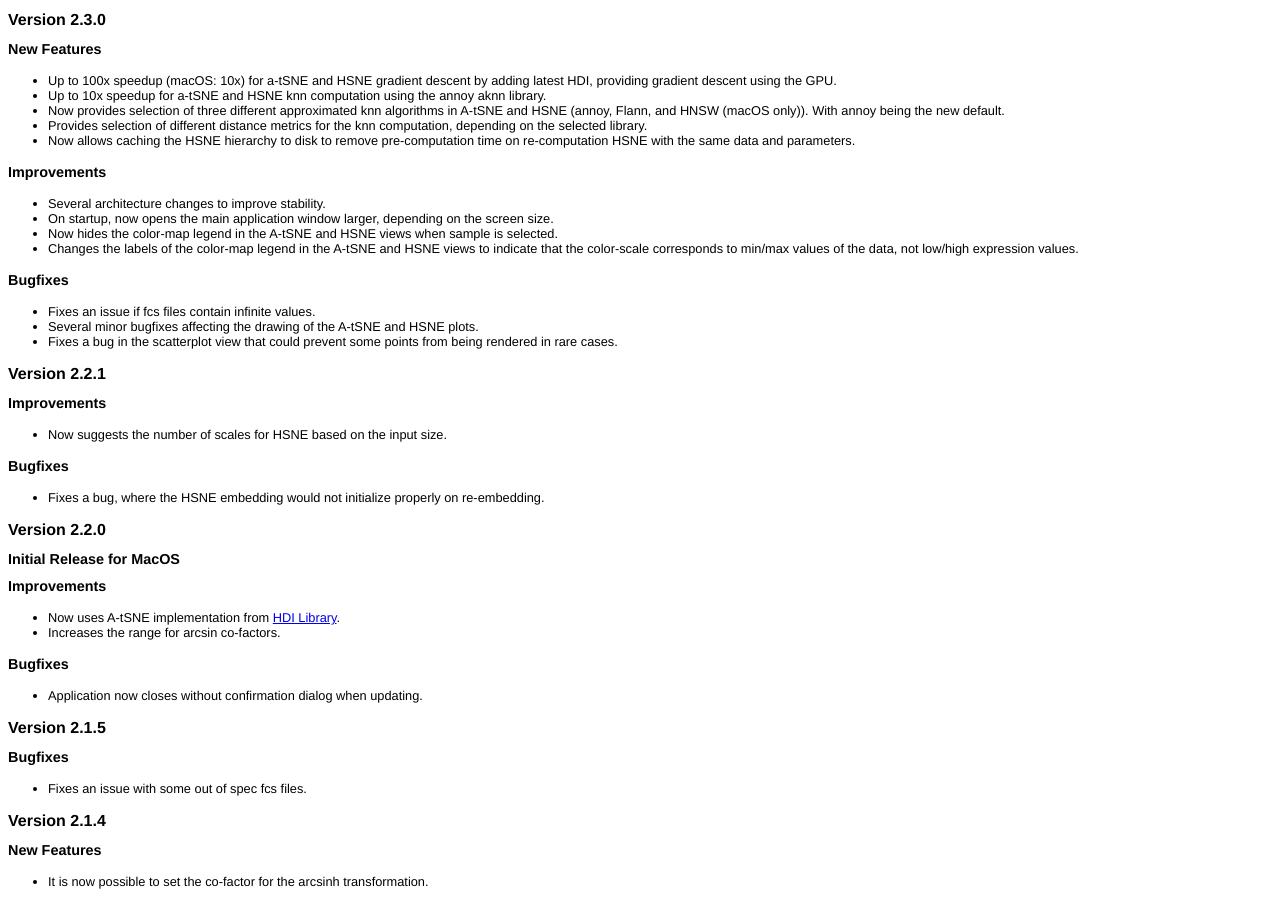
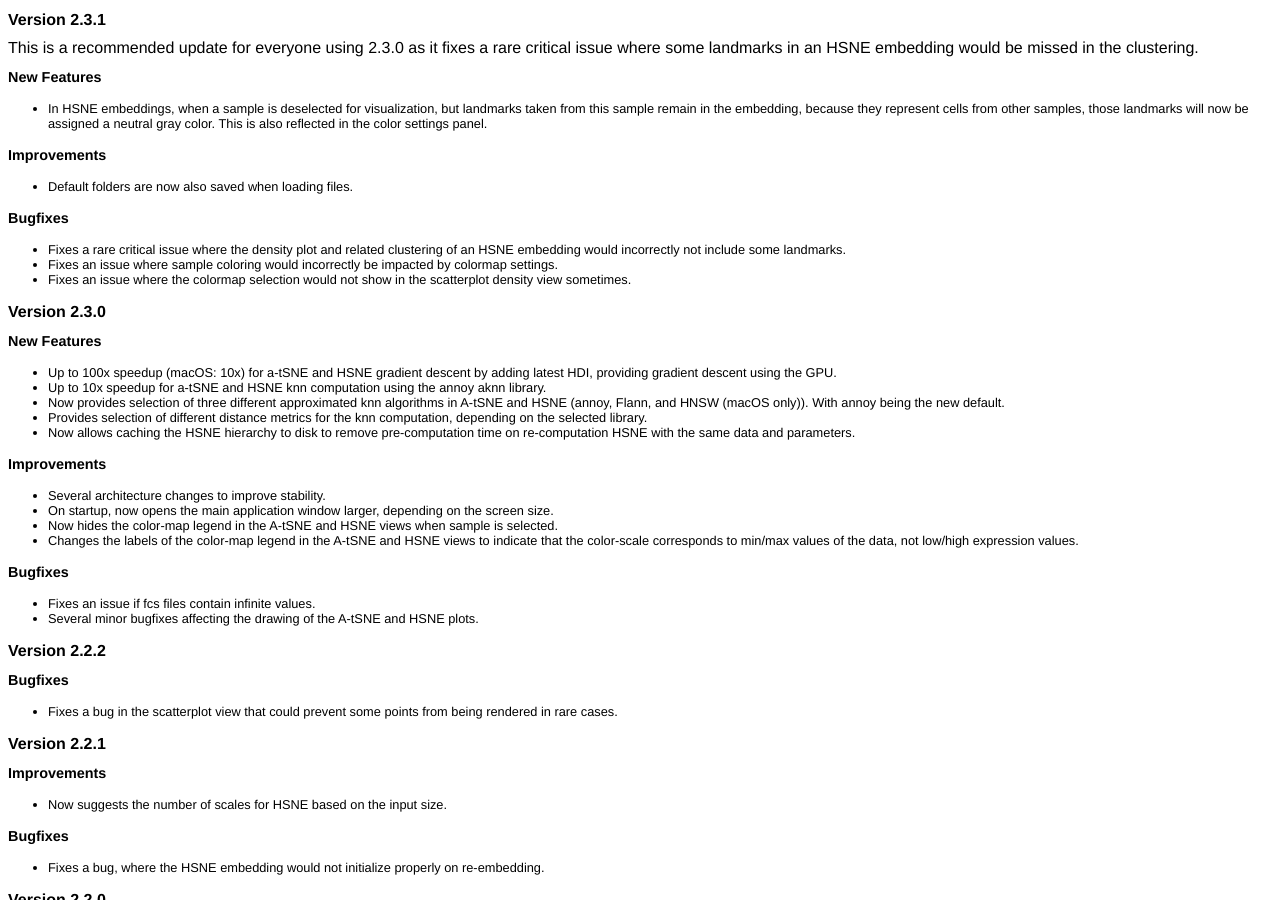
Before and after one commit to Cytosplore/cytosplore.github.io, a Jekyll site: the page appcast/release_notes.html, which Jekyll copies as it is, in a window 1280 px wide and 900 px high. Built offline with Jekyll 4.4.1, drawn with Linux system fonts in a browser that asks for light colours.

```diff
--- a/_includes/main.html
+++ b/_includes/main.html
@@ -368,7 +368,7 @@ Innate lymphoid cells (ILCs) are abundant in mucosal tissues and involved in tis
         V. van Unen, T, Höllt, N. Pezzotti, N. Li, M. Reinders, E. Eisemann, A. Vilanova, F. Koning, and B. Lelieveldt. <span class="middle-purple">Visual Analysis of Mass Cytometry Data by Hierarchical Stochastic Neighbor Embedding Reveals Rare Cell Types.</span> <em>Nature Communications,</em> 2017
     </p>
 			<p class="download-p">
-				<a href="download/win/2.3.0/install_cytosplore.exe" id="download-link"><img src="assets/images/download.png" alt="Download" target="_blank" id="download-bt"></a>
+				<a href="download/win/2.3.1/install_cytosplore.exe" id="download-link"><img src="assets/images/download.png" alt="Download" target="_blank" id="download-bt"></a>
 			</p>
 				<p class="centered">
 					For other operating systems or older versions please see the <a href="/documentation/releases">release archive</a>.
--- a/appcast/release_notes.html
+++ b/appcast/release_notes.html
@@ -14,6 +14,29 @@
 </head>
 
 <body>
+
+    <h1>Version 2.3.1</h1>
+
+    This is a recommended update for everyone using 2.3.0 as it fixes a rare critical issue where some landmarks in an HSNE embedding would be missed in the clustering.
+
+    <h2>New Features</h2>
+    <ul>
+        <li>In HSNE embeddings, when a sample is deselected for visualization, but landmarks taken from this sample remain in the embedding,
+            because they represent cells from other samples, those landmarks will now be assigned a neutral gray color.
+            This is also reflected in the color settings panel.
+    </ul>
+
+    <h2>Improvements</h2>
+    <ul>
+        <li>Default folders are now also saved when loading files.</li>
+    </ul>
+
+    <h2>Bugfixes</h2>
+    <ul>
+        <li>Fixes a rare critical issue where the density plot and related clustering of an HSNE embedding would incorrectly not include some landmarks.</li>
+        <li>Fixes an issue where sample coloring would incorrectly be impacted by colormap settings.</li>
+        <li>Fixes an issue where the colormap selection would not show in the scatterplot density view sometimes.</li>
+    </ul>
 
     <h1>Version 2.3.0</h1>
 
@@ -38,6 +61,12 @@
     <ul>
         <li>Fixes an issue if fcs files contain infinite values.</li>
         <li>Several minor bugfixes affecting the drawing of the A-tSNE and HSNE plots.</li>
+    </ul>
+
+    <h1>Version 2.2.2</h1>
+
+    <h2>Bugfixes</h2>
+    <ul>
         <li>Fixes a bug in the scatterplot view that could prevent some points from being rendered in rare cases.</li>
     </ul>
 
--- a/assets/js/scripts.js
+++ b/assets/js/scripts.js
@@ -38,13 +38,13 @@ function init() {
 
     scroller();
 
-		var version = "2.3.0";
+		var version = "2.3.1";
 
     if(document.getElementById("download-bt") != null)
     {
   		if (navigator.appVersion.indexOf("Mac")!=-1){
   				document.getElementById("download-bt").src="assets/images/download-mac.png";
-  				document.getElementById("download-link").href="download/macos/Cytosplore."+version+"a.dmg";
+  				document.getElementById("download-link").href="download/macos/Cytosplore.2.3.0a.dmg";
   		} else {
   				document.getElementById("download-bt").src="assets/images/download-win.png";
   				document.getElementById("download-link").href="download/win/"+version+"/install_cytosplore.exe";
```
Also changed, not shown: _posts/2018-06-02-releases.markdown (+15 -0 lines), appcast/appcast.xml (+26 -0 lines). Lines whose indentation alone changed are shown as unchanged.
